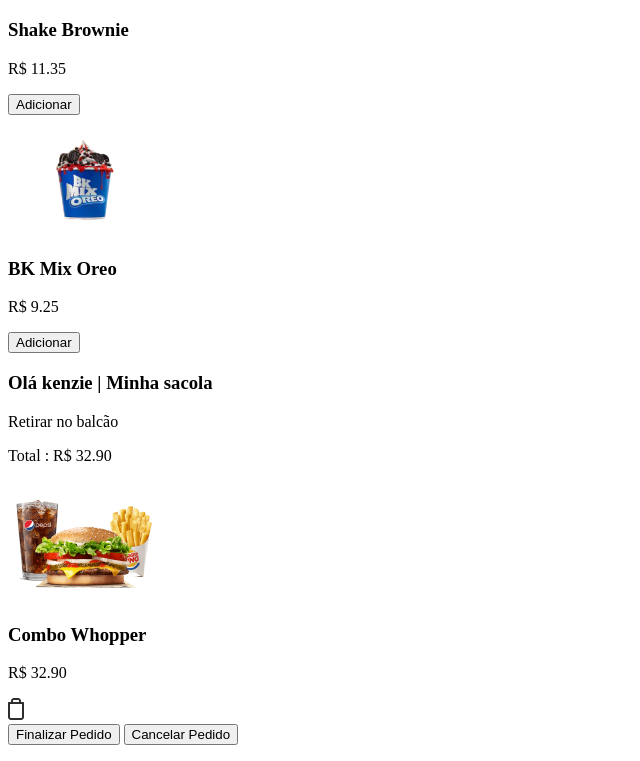
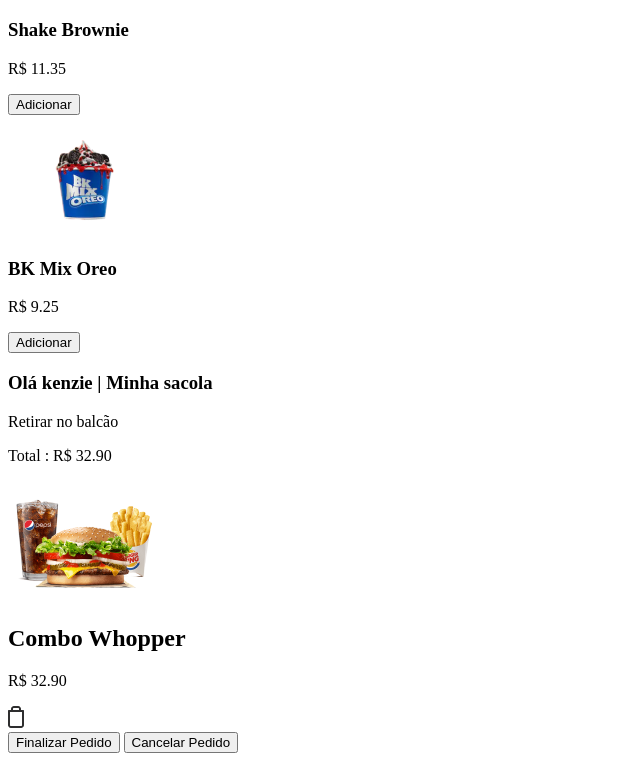
Before and after one commit to Matheusvic112/Projeto-BKB, a plain HTML site: page index.html in a window 1280 px wide. Shown: the part 2288-3049 px from the top of the page, without its empty margins (0-640 px from the left). Drawn offline with Linux system fonts and the light colour scheme.

Commit message:
H2 modificado

```diff
--- a/index.html
+++ b/index.html
@@ -95,7 +95,7 @@
                <div>
                    <div>
                        <img src="./src/assets/combo_whopper.png" alt="Combo Whopper">
-                       <h3>Combo Whopper</h3>
+                       <h2>Combo Whopper</h2>
                    </div>
                    <div>
                        <p>R$ 32.90</p>
```
